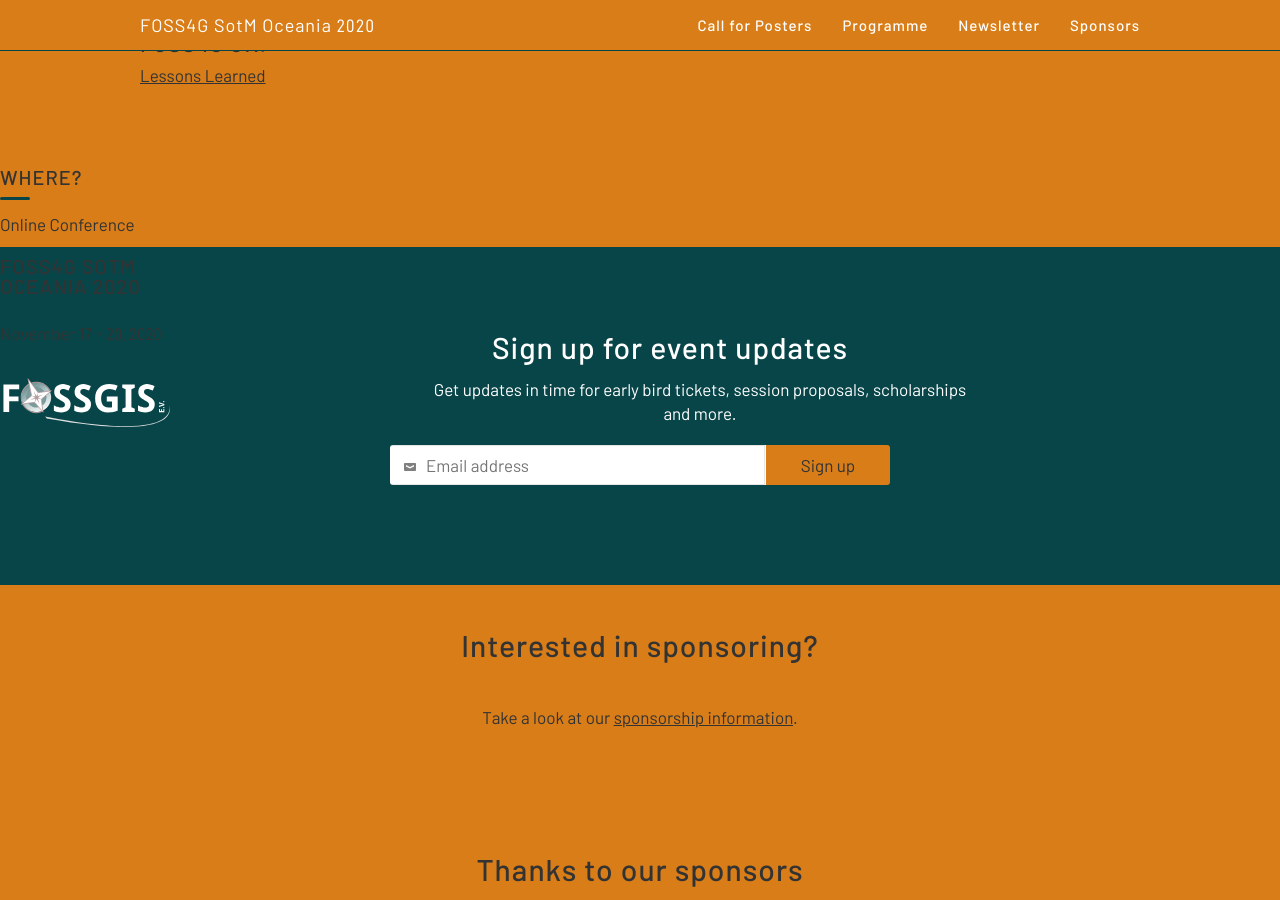
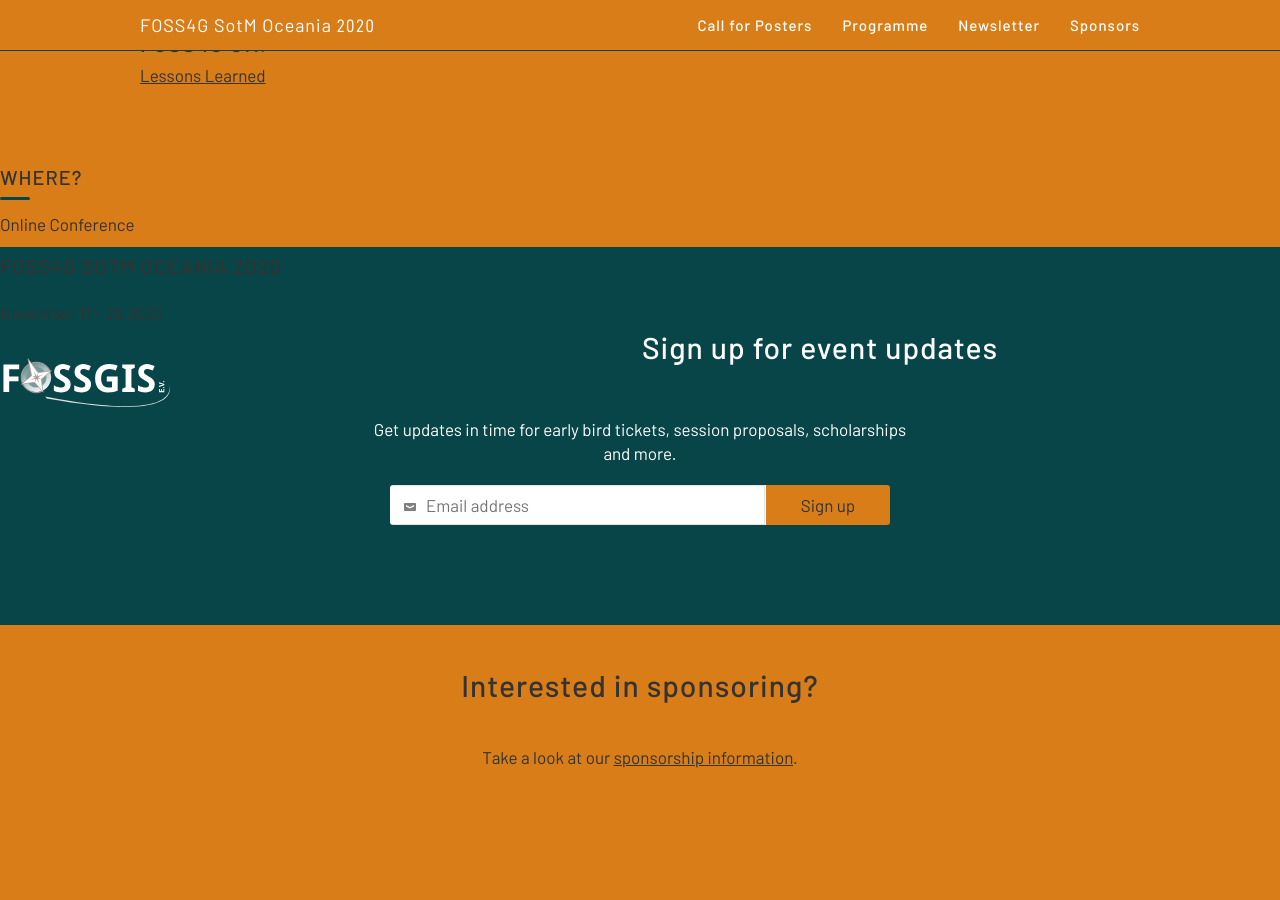
Before and after one commit to osgeo-oceania/foss4g-sotm-oceania-2020, a Jekyll site: the page built from index.html, in a window 1280 px wide and 900 px high, scrolled down 1353 px. Built offline with Jekyll 4.4.1, drawn with Linux system fonts in a browser that asks for light colours.

Commit message:
Update about.html

```diff
--- a/_includes/about.html
+++ b/_includes/about.html
@@ -12,7 +12,7 @@
           </div>
 	</div>
        </div>
-      <div class="col2 clearfix contain">
+      <div class="col5 clearfix contain">
           <h3 class="small-title uppercase">Where?</h3>
           <p>Online Conference</p>
           <h3 class="small-title uppercase">FOSS4G SotM Oceania 2020</h3>
```
